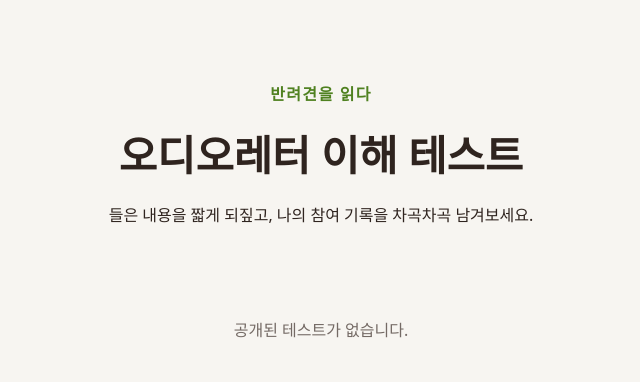
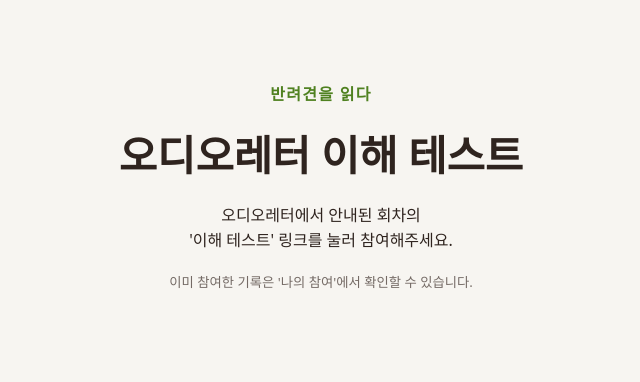
Before and after one commit to dognutritionlab25-cmd/audioletter-quiz-app, a Flask app: page / in a window 1280 px wide. Shown: the part 64-446 px from the top of the page, without its empty margins (319-959 px from the left). Run offline with Flask 3, Linux system fonts and the light colour scheme.

Commit message:
Add files via upload

```diff
--- a/templates/index.html
+++ b/templates/index.html
@@ -3,13 +3,7 @@
 <section class="hero">
   <p class="eyebrow">반려견을 읽다</p>
   <h1>오디오레터 이해 테스트</h1>
-  <p>들은 내용을 짧게 되짚고, 나의 참여 기록을 차곡차곡 남겨보세요.</p>
-</section>
-<section class="stack">
-  {% for episode in episodes %}
-  <a class="card row-card" href="{{ url_for('quiz_entry', episode=episode.code) }}">
-    <span><strong>{{ episode.code }}</strong><br>{{ episode.title }}</span><span>›</span>
-  </a>
-  {% else %}<div class="empty">공개된 테스트가 없습니다.</div>{% endfor %}
+  <p>오디오레터에서 안내된 회차의<br>'이해 테스트' 링크를 눌러 참여해주세요.</p>
+  <p><small>이미 참여한 기록은 '나의 참여'에서 확인할 수 있습니다.</small></p>
 </section>
 {% endblock %}
```
